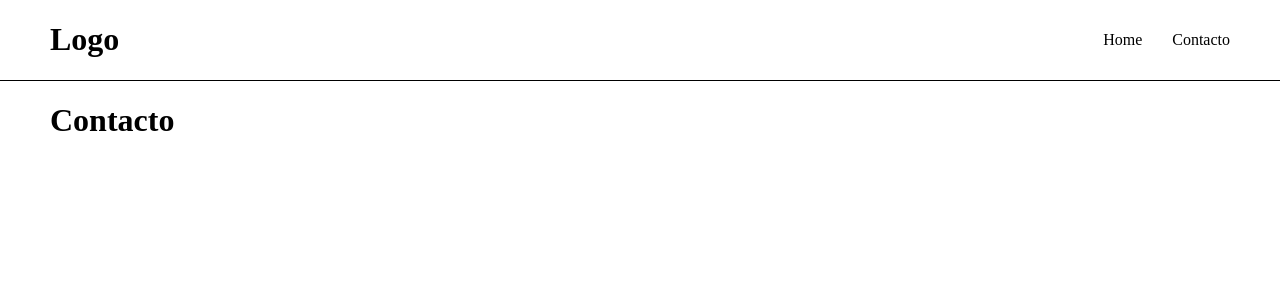
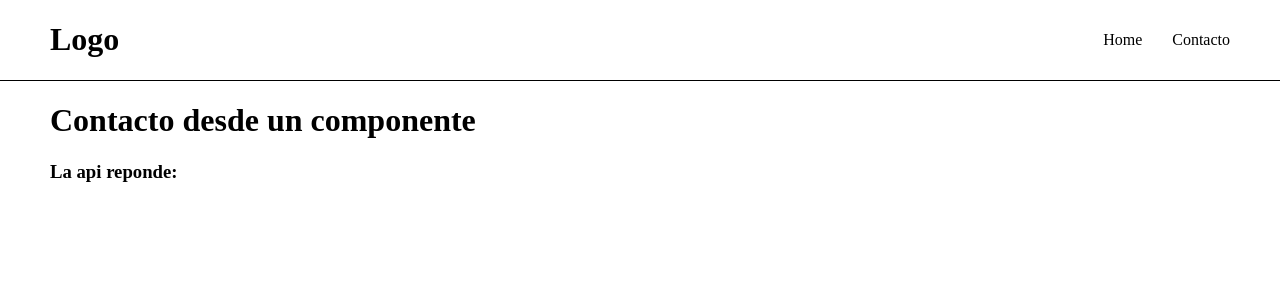
Before and after one commit to curso-programacion-react-node/week-four, a React (Vite) app: page /contacto in a window 1280 px wide. Shown: the top 300 px of the page. Built offline with nearby package versions, Linux system fonts and the light colour scheme.

Commit message:
call local api from front

```diff
--- a/src/Pages/Contact.jsx
+++ b/src/Pages/Contact.jsx
@@ -1,3 +1,20 @@
+import { useEffect, useState } from "react"
+
 export default function Contact () {
-    return <h1>Contacto desde un componente</h1>
+    const [apiResponse, setApiResponse] = useState("")
+
+    const callMyApi = async () => {
+        const response = await fetch("http://localhost:3001")
+        const data = await response.json()
+        setApiResponse(data)
+    }
+
+    useEffect(()=>{
+        callMyApi()
+    }, [])
+
+    return <div>
+        <h1>Contacto desde un componente</h1>
+        <h3>La api reponde: {apiResponse}</h3>
+    </div>
 }
--- a/src/Routes/index.jsx
+++ b/src/Routes/index.jsx
@@ -1,6 +1,7 @@
 import { Routes, Route } from "react-router-dom"
 import Home from "../Pages/Home"
 import Navbar from "../Components/Navbar"
+import Contact from "../Pages/Contact"
 
 export default function MyRoutes() {
     return (
@@ -9,7 +10,7 @@ export default function MyRoutes() {
             <div className="container">
                 <Routes>
                     <Route path="/" element={<Home />} />
-                    <Route path="/contacto" element={<h1>Contacto</h1>} />
+                    <Route path="/contacto" element={<Contact />} />
                     <Route path="*" element={<h1>404 No Encontrado</h1>} />
                 </Routes>
             </div>
```
